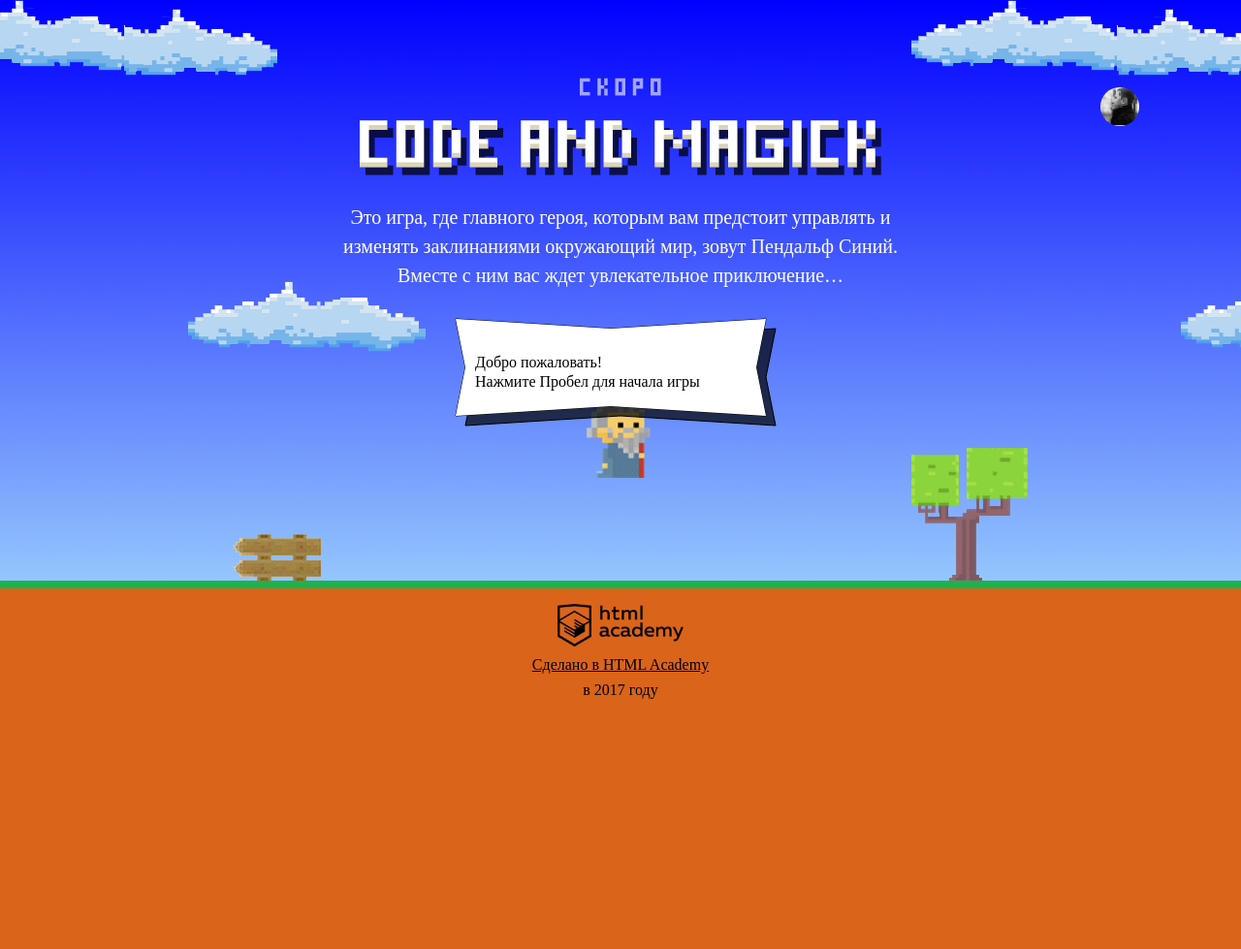
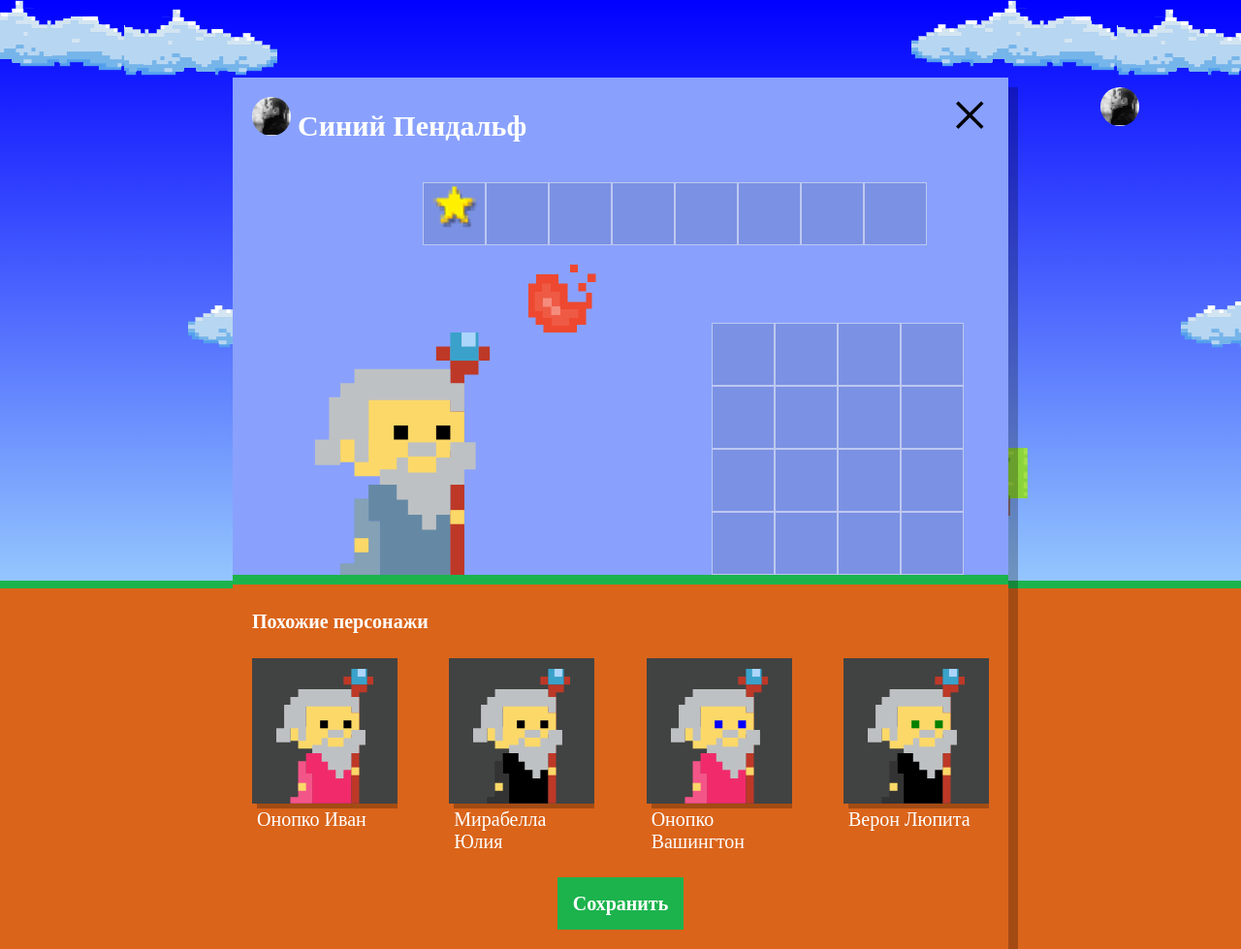
Before and after one commit to zouweninthesky/933511-code-and-magick-20, a website: page index.html in a window 1280 px wide. Shown: the whole page at 97% size. Before the commit the page ends 800 px from the top, so only its background shows below. Drawn offline with Linux system fonts and the light colour scheme; a web font is replaced by a local one.

Commit message:
Показывает инвентарь и генерирует похожих персонажей

```diff
--- a/index.html
+++ b/index.html
@@ -205,6 +205,8 @@
 
 <script src="js/stat.js"></script>
 
+<script src="js/setup.js"></script>
+
 <script src="js/game.js"></script>
 
 </body>
--- /dev/null
+++ b/js/setup.js
@@ -0,0 +1,68 @@
+'use strict';
+
+var WIZARD_NAMES = ['Иван', 'Хуан Себастьян', 'Мария', 'Кристоф', 'Виктор', 'Юлия', 'Люпита', 'Вашингтон'];
+var WIZARD_SURNAMES = ['да Марья', 'Верон', 'Мирабелла', 'Вальц', 'Онопко', 'Топольницкая', 'Нионго', 'Ирвинг'];
+var WIZARD_COATS = ['rgb(101, 137, 164)', 'rgb(241, 43, 107)', 'rgb(146, 100, 161)', 'rgb(56, 159, 117)', 'rgb(215, 210, 55)', 'rgb(0, 0, 0)'];
+var WIZARD_EYES = ['black', 'red', 'blue', 'yellow', 'green'];
+
+var userDialog = document.querySelector('.setup');
+userDialog.classList.remove('hidden');
+
+var similarListElement = userDialog.querySelector('.setup-similar-list');
+
+var similarWizardTemplate = document.querySelector('#similar-wizard-template').content.querySelector('.setup-similar-item');
+
+var randomInt = function (min, max) {
+  return min + Math.floor((max - min) * Math.random());
+};
+
+var createName = function (names, surnames) {
+  var flip = randomInt(0, 1);
+  if (flip) {
+    return (names[randomInt(0, names.length)] + ' ' + surnames[randomInt(0, surnames.length)]);
+  } else {
+    return (surnames[randomInt(0, surnames.length)] + ' ' + names[randomInt(0, names.length)]);
+  }
+};
+
+var wizards = [
+  {
+    name: createName(WIZARD_NAMES, WIZARD_SURNAMES),
+    coatColor: WIZARD_COATS[randomInt(0, WIZARD_COATS.length)],
+    eyeColor: WIZARD_EYES[randomInt(0, WIZARD_EYES.length)]
+  },
+  {
+    name: createName(WIZARD_NAMES, WIZARD_SURNAMES),
+    coatColor: WIZARD_COATS[randomInt(0, WIZARD_COATS.length)],
+    eyeColor: WIZARD_EYES[randomInt(0, WIZARD_EYES.length)]
+  },
+  {
+    name: createName(WIZARD_NAMES, WIZARD_SURNAMES),
+    coatColor: WIZARD_COATS[randomInt(0, WIZARD_COATS.length)],
+    eyeColor: WIZARD_EYES[randomInt(0, WIZARD_EYES.length)]
+  },
+  {
+    name: createName(WIZARD_NAMES, WIZARD_SURNAMES),
+    coatColor: WIZARD_COATS[randomInt(0, WIZARD_COATS.length)],
+    eyeColor: WIZARD_EYES[randomInt(0, WIZARD_EYES.length)]
+  }
+];
+
+var renderWizard = function (wizard) {
+  var wizardElement = similarWizardTemplate.cloneNode(true);
+
+  wizardElement.querySelector('.setup-similar-label').textContent = wizard.name;
+  wizardElement.querySelector('.wizard-coat').style.fill = wizard.coatColor;
+  wizardElement.querySelector('.wizard-eyes').style.fill = wizard.eyeColor;
+
+  return wizardElement;
+};
+
+var fragment = document.createDocumentFragment();
+for (var i = 0; i < wizards.length; i++) {
+  fragment.appendChild(renderWizard(wizards[i]));
+}
+
+similarListElement.appendChild(fragment);
+
+userDialog.querySelector('.setup-similar').classList.remove('hidden');
--- a/js/stat.js
+++ b/js/stat.js
@@ -48,8 +48,6 @@ var renderScoreBar = function (ctx, playerName, i, currentBarHeight) {
   ctx.fillRect(CLOUD_X + GAP * 3 + (BAR_GAP + BAR_WIDTH) * i, CLOUD_Y + GAP * 2 + FONT_GAP * 3 + BAR_HEIGHT_MAX - currentBarHeight, BAR_WIDTH, currentBarHeight);
 };
 
-//Думал сделать без проверки, просто вывести внутри функции и счёт, и имя, чтобы в renderStatistics был только один вызов. Какой вариант лучше?
-//Просто эта проверка не делает функцию менее специфичной, у меня ощущение, как будто это все излишне нагромождено...
 var renderText = function (ctx, text, i, currentBarHeight) {
   ctx.fillStyle = '#000';
   if (typeof (text) === 'number') {
```
